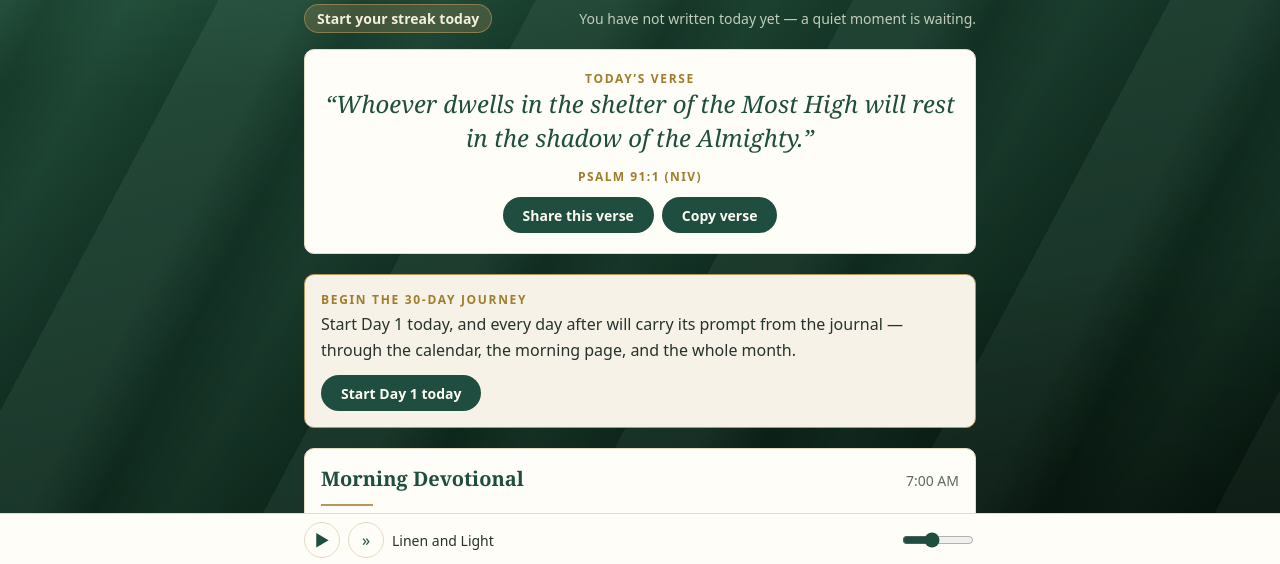
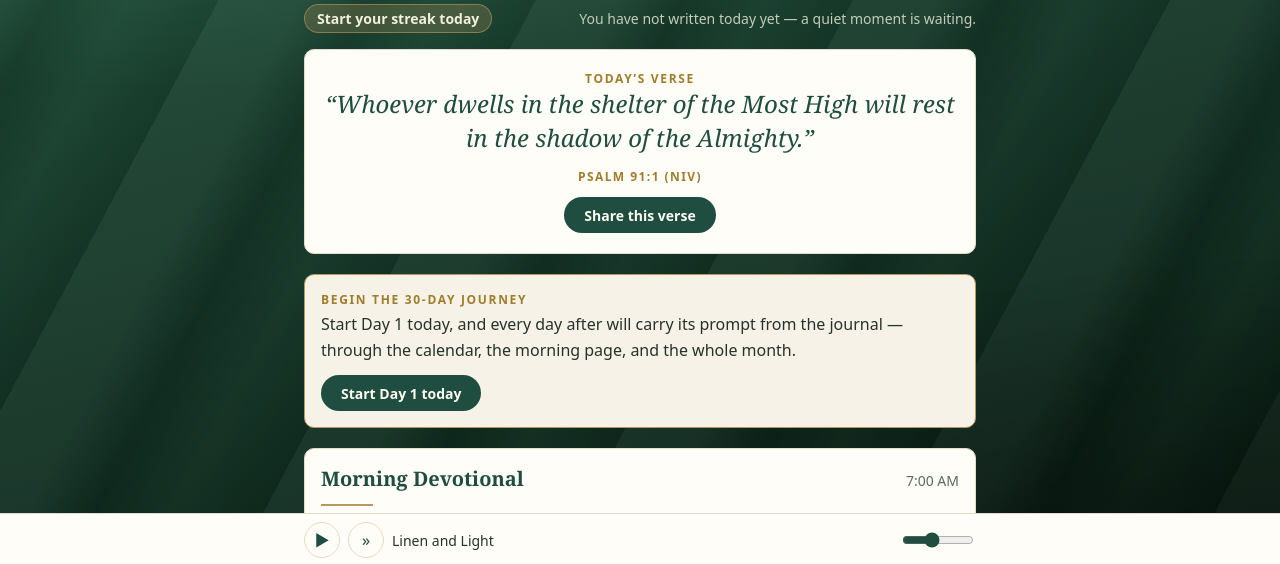
Before and after one commit to goforidjan-debug/daily-word-360-journal, a plain HTML site: page index.html in a window 1280 px wide. Shown: the part 185-749 px from the top of the page. Drawn offline with Linux system fonts and the light colour scheme.

Commit message:
Journal app: remove Copy verse button

```diff
--- a/index.html
+++ b/index.html
@@ -870,8 +870,7 @@
         html += '<section class="verse-hero" aria-label="Today&rsquo;s verse"><p class="label" style="text-align:center">Today&rsquo;s verse</p>' +
           '<blockquote class="font-journal">&ldquo;' + esc(chosen.text) + '&rdquo;</blockquote>' +
           '<figcaption>' + esc(chosen.ref) + ' (NIV)</figcaption>' +
-          '<div class="timer-row"><button type="button" class="cta-btn" id="share-verse-card">Share this verse</button> ' +
-          '<button type="button" class="cta-btn" id="copy-verse">Copy verse</button></div></section>';
+          '<div class="timer-row"><button type="button" class="cta-btn" id="share-verse-card">Share this verse</button></div></section>';
 
         if (!state.cycleStart && isToday) {
           html += '<section class="card begin-banner" aria-label="Begin the 30-day journey">' + label("Begin the 30-day journey") +
@@ -980,10 +979,6 @@
         document.getElementById("download-day").addEventListener("click", function () { downloadDay(date); });
         document.getElementById("download-backup").addEventListener("click", function () { downloadBackup(); });
         document.getElementById("share-verse-card").addEventListener("click", function () { shareVerseCard(date); });
-        document.getElementById("copy-verse").addEventListener("click", function () {
-          var v = VERSES.find(function (x) { return x.ref === dayForm(date).verseRef; }) || VERSES[dayIndexOfYear(date) % VERSES.length];
-          copyText("\u201C" + v.text + "\u201D — " + v.ref + " (NIV)", this);
-        });
         document.getElementById("share-prayer-card").addEventListener("click", function () { sharePrayerCard(date); });
         document.getElementById("copy-prayer-card").addEventListener("click", function () {
           var text = dayForm(date).eveningPrayer || dayForm(date).thanksgiving;
```
